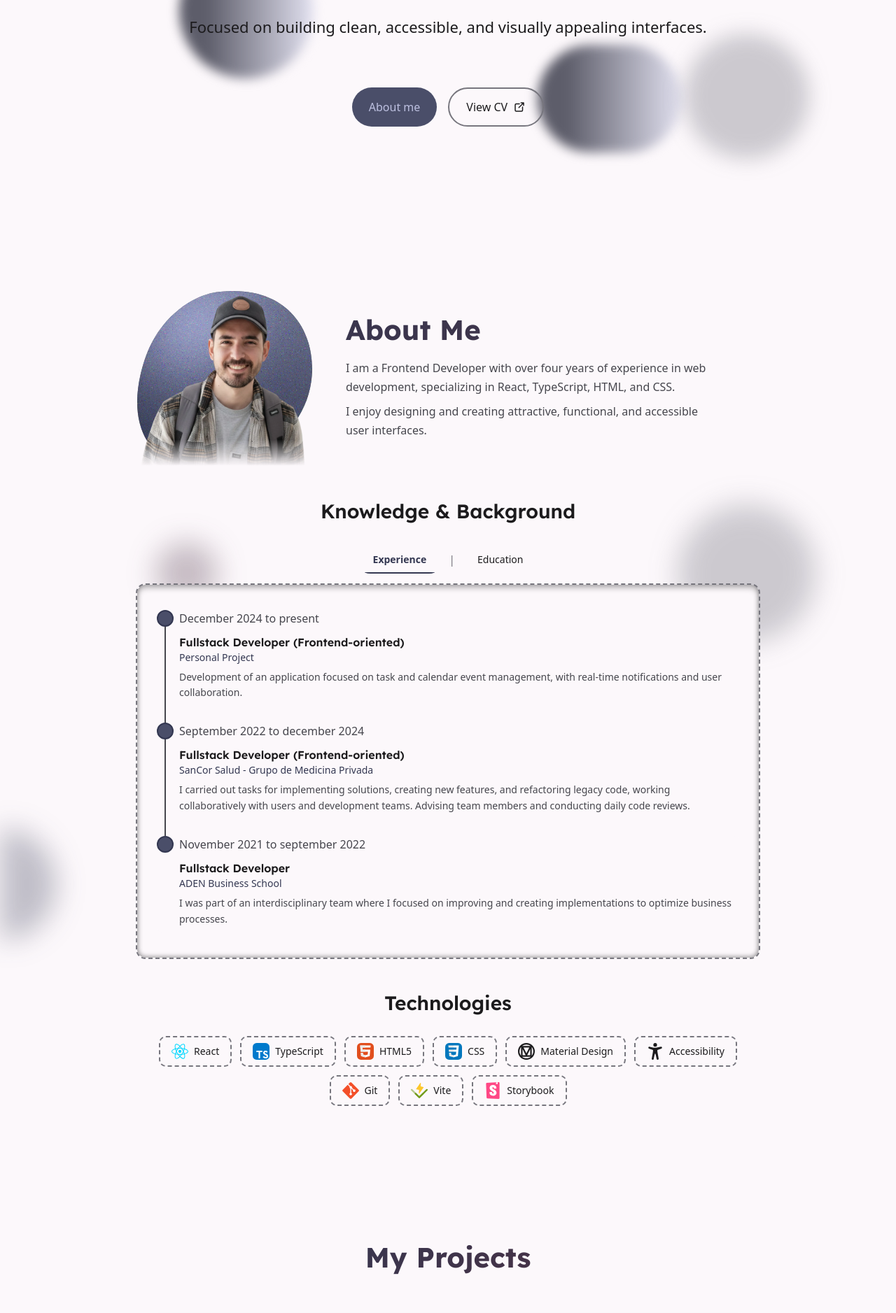
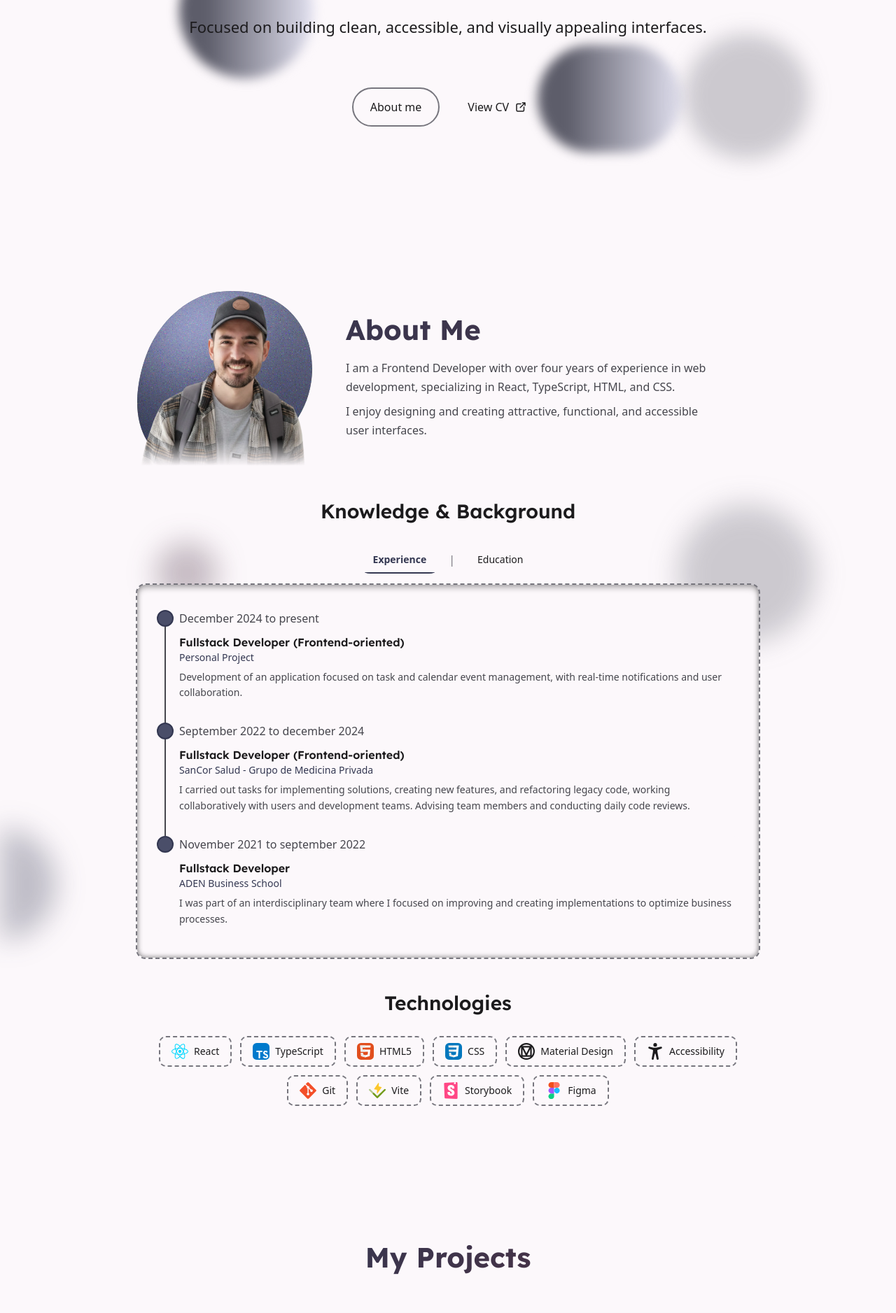
Before and after one commit to agusmoya/frontend-porfolio, a React (Vite) app: page / in a window 1280 px wide. Shown: the part 480-2357 px from the top of the page at 70% size. Built offline with nearby package versions, Linux system fonts and the light colour scheme; a web font is replaced by a local one.

Commit message:
fix: update button styles and add Figma icon; clean up Hero component links

```diff
--- a/src/components/button/Button.module.css
+++ b/src/components/button/Button.module.css
@@ -102,8 +102,8 @@
 }
 
 .tonal {
-  background-color: var(--color-primary-container);
-  color: var(--color-on-primary-container);
+  background-color: var(--color-tertiary);
+  color: var(--color-on-tertiary);
 }
 
 .outlined {
--- a/src/components/icons/Icons.tsx
+++ b/src/components/icons/Icons.tsx
@@ -790,6 +790,40 @@ export function StorybookIcon({ size = 24, fill = 'currentColor', ...props }: Ic
   )
 }
 
+export function FigmaIcon({ size = 24, fill = 'currentColor', ...props }: IconProps) {
+  return (
+    <svg
+      xmlns="http://www.w3.org/2000/svg"
+      viewBox="0 0 128 128"
+      width={size}
+      height={size}
+      fill={fill}
+      {...props}
+    >
+      <path
+        fill="#0acf83"
+        d="M45.5 129c11.9 0 21.5-9.6 21.5-21.5V86H45.5C33.6 86 24 95.6 24 107.5S33.6 129 45.5 129m0 0"
+      />
+      <path
+        fill="#a259ff"
+        d="M24 64.5C24 52.6 33.6 43 45.5 43H67v43H45.5C33.6 86 24 76.4 24 64.5m0 0"
+      />
+      <path
+        fill="#f24e1e"
+        d="M24 21.5C24 9.6 33.6 0 45.5 0H67v43H45.5C33.6 43 24 33.4 24 21.5m0 0"
+      />
+      <path
+        fill="#ff7262"
+        d="M67 0h21.5C100.4 0 110 9.6 110 21.5S100.4 43 88.5 43H67zm0 0"
+      />
+      <path
+        fill="#1abcfe"
+        d="M110 64.5c0 11.9-9.6 21.5-21.5 21.5S67 76.4 67 64.5S76.6 43 88.5 43S110 52.6 110 64.5m0 0"
+      />
+    </svg>
+  )
+}
+
 export function LinkedInIcon({ size = 24, fill = 'currentColor', ...props }: IconProps) {
   return (
     <svg
--- a/src/components/link/Link.tsx
+++ b/src/components/link/Link.tsx
@@ -20,7 +20,7 @@ export const ButtonLink = ({
     styles.btn,
     styles[size],
     styles[variant],
-    disabled && styles['disabled'],
+    disabled && styles.disabled,
     className
   )
 
--- a/src/components/skills/Skills.tsx
+++ b/src/components/skills/Skills.tsx
@@ -3,6 +3,7 @@ import { Badge } from '../badge/Badge'
 import {
   AccessibilityIcon,
   CssIcon,
+  FigmaIcon,
   GitIcon,
   Html5Icon,
   MaterialDesignIcon,
@@ -26,6 +27,7 @@ export const Skills = () => {
     { name: 'Git', icon: <GitIcon /> },
     { name: 'Vite', icon: <ViteIcon /> },
     { name: 'Storybook', icon: <StorybookIcon /> },
+    { name: 'Figma', icon: <FigmaIcon /> },
   ]
 
   return (
--- a/src/pages/hero/Hero.module.css
+++ b/src/pages/hero/Hero.module.css
@@ -150,12 +150,4 @@ h1.titleHero {
   .ctaContainer {
     margin-top: var(--spacing-xl);
   }
-
-  .viewCVLink,
-  .projectsLink,
-  .contactLink {
-    height: var(--btn-height-lg);
-    padding-inline: var(--btn-padding-lg);
-    font-size: var(--btn-font-size-lg);
-  }
 }
--- a/src/pages/hero/Hero.tsx
+++ b/src/pages/hero/Hero.tsx
@@ -68,18 +68,15 @@ export function Hero() {
         <p className={styles.description}>{t('hero.description')}</p>
         <div className={styles.ctaContainer}>
           <ButtonLink
-            className={styles.projectsLink}
-            size="md"
+            variant={VARIANT.outlined}
+            size="lg"
             href="#about"
-            variant={VARIANT.tonal}
             aria-label={t('hero.about')}
           >
             {t('hero.about')}
           </ButtonLink>
           <ButtonLink
-            variant={VARIANT.outlined}
-            className={styles.viewCVLink}
-            size="md"
+            size="lg"
             href="/CV-Agustin-Moya.pdf"
             target="_blank"
             rel="noopener noreferrer"
```
